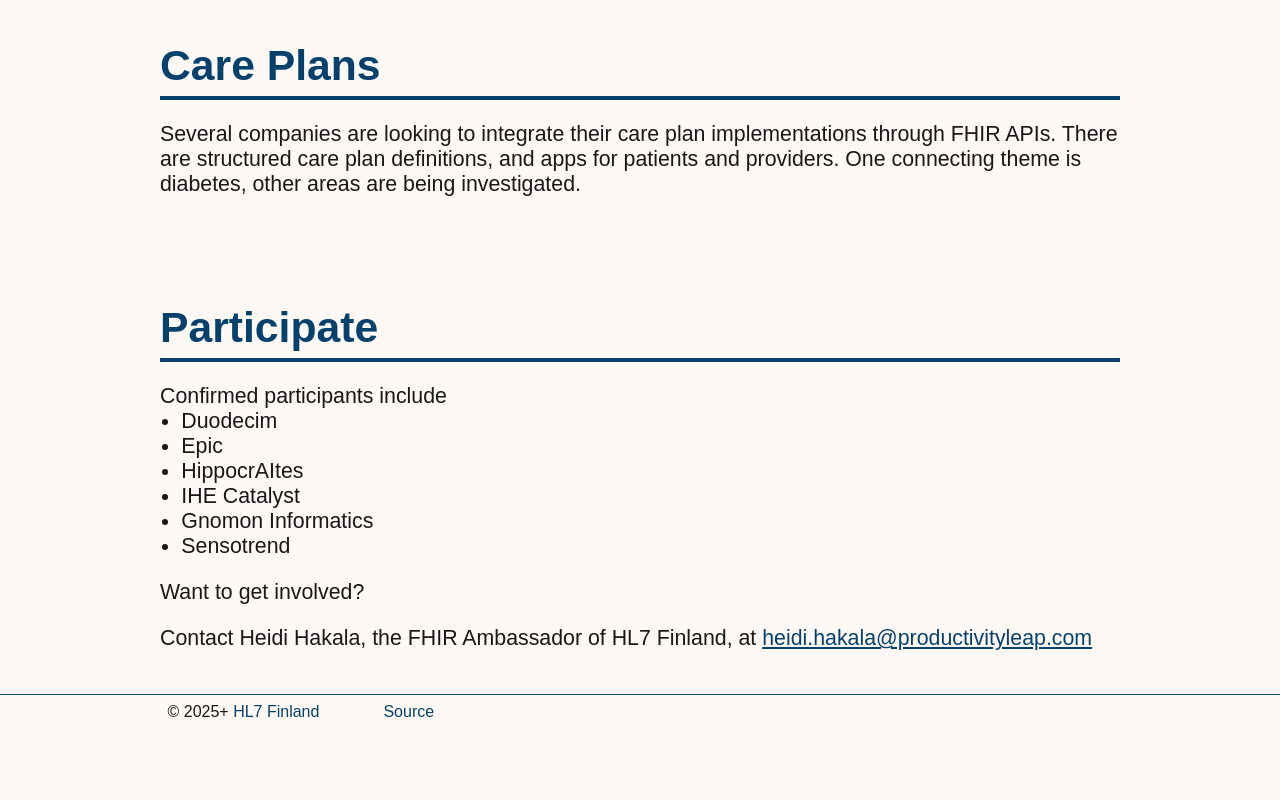
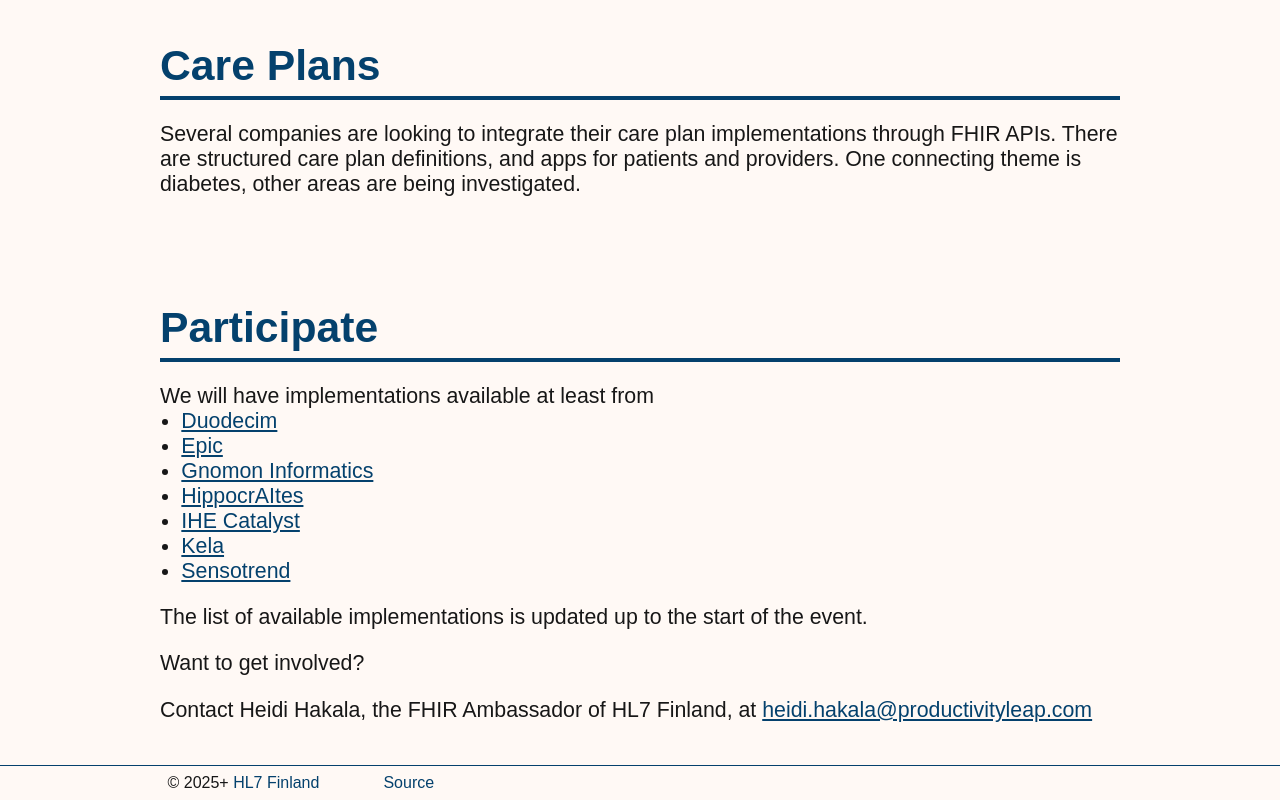
Before and after one commit to mrinnetmaki/nordic-health-data-hackathon-series, a Next.js app: page /q1-2026-finland in a window 1280 px wide. Shown: the part 1347-2147 px from the top of the page. Before the commit the page ends 2076 px from the top, so only its background shows below. Built offline with nearby package versions, Linux system fonts and the light colour scheme.

Commit message:
Add links to participants

```diff
--- a/app/q1-2026-finland/page.js
+++ b/app/q1-2026-finland/page.js
@@ -56,25 +56,26 @@
       </section>
       <section id="participate-q1-2026-finland">
         <a href="#participate-q1-2026-finland"><h2>Participate</h2></a>
-        <p>Confirmed participants include</p>
+        <p>We will have implementations available at least from</p>
         <ul>
-          <li>Duodecim</li>
-          <li>Epic</li>
-          <li>HippocrAItes</li>
-          <li>IHE Catalyst</li>
-          <li>Gnomon Informatics</li>
-          <li>Sensotrend</li>
+          <li><a href="https://www.duodecim.fi/english/">Duodecim</a></li>
+          <li><a href="https://fhir.epic.com/">Epic</a></li>
+          <li><a href="https://www.gnomon.com.gr/">Gnomon Informatics</a></li>
+          <li><a href="https://hippocraites.fi/">HippocrAItes</a></li>
+          <li><a href="https://ihe-catalyst.net/">IHE Catalyst</a></li>
+          <li><a href="https://www.kanta.fi/en/system-developers">Kela</a></li>
+          <li><a href="https://sensotrend.com/">Sensotrend</a></li>
           {/*
           <li>Apotti</li>
           <li>City of Helsinki</li>
           <li>Evondos</li>
           <li>Forsante</li>
           <li>Google</li>
-          <li>Kela</li>
           <li>Microsoft</li>
           <li>Tietoevry</li>
           */}
         </ul>
+        <p>The list of available implementations is updated up to the start of the event.</p>
         <p>Want to get involved?</p>
         <p>
           Contact Heidi Hakala, the FHIR Ambassador of HL7 Finland, at <a
```
